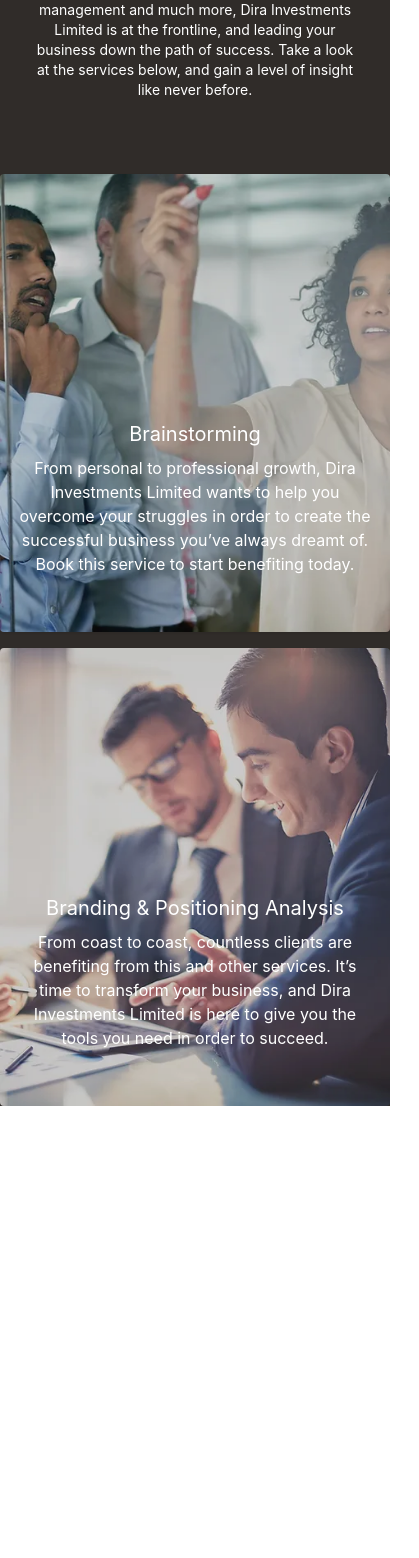
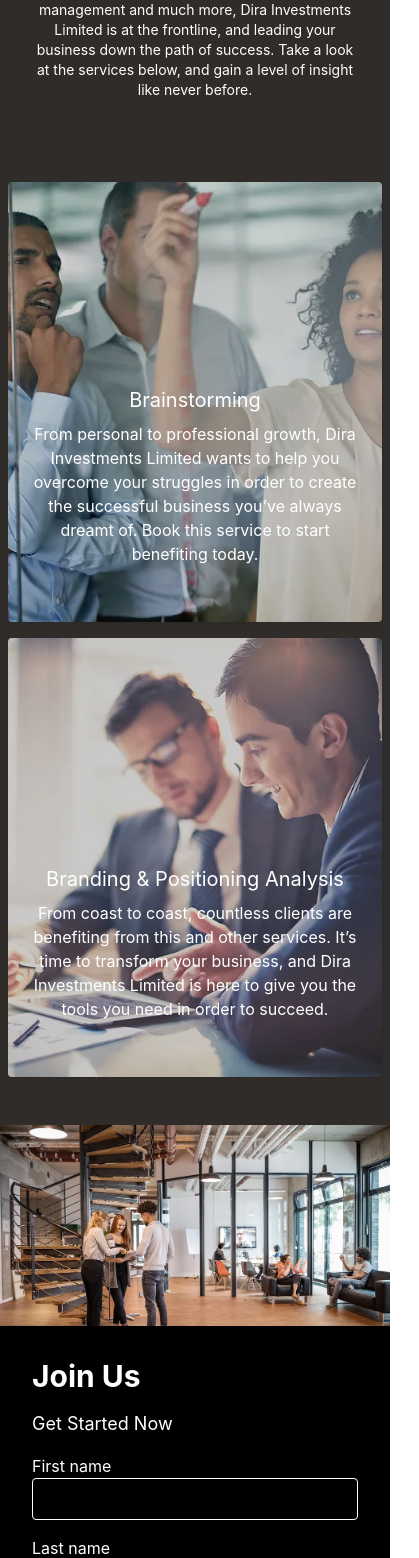
Before and after one commit to letmechek/dira-investments, a React (Create React App) app: page / in a window 390 px wide. Shown: the part 1071-2629 px from the top of the page, 419 px wide, since content can reach past the window. Before the commit the page ends 2177 px from the top, so only its background shows below. Built offline with nearby package versions, Linux system fonts and the light colour scheme.

Commit message:
adds testimonials

```diff
--- a/src/App.js
+++ b/src/App.js
@@ -1,6 +1,8 @@
 import Hero from "./components/Hero/Hero";
+import JoinUs from "./components/JoinUs/JoinUs";
 import Navbar from "./components/Navbar/Navbar";
 import Services from "./components/Services/Services";
+import Testimonials from "./components/Testimonials/Testimonials";
 
 
 function App() {
@@ -9,6 +11,8 @@
       <Navbar />
       <Hero />
       <Services/>
+      <JoinUs/>
+      <Testimonials/>
     </>
   );
 }
--- /dev/null
+++ b/src/components/JoinUs/JoinUs.jsx
@@ -0,0 +1,40 @@
+import joinImage from '../../Assets/images/join.webp';
+
+export default function JoinUs() {
+  return (
+    <>
+      <img src={joinImage} alt="Join Us" className="w-full h-auto " />
+    <div className="bg-black text-white p-8 ">
+      <h2 className="text-3xl font-bold mb-4 ">Join Us</h2>
+      <p className="text-lg mb-4">Get Started Now</p>
+      <form>
+        <div className="mb-4">
+          <label htmlFor="firstName" className="block">First name</label>
+          <input type="text" id="firstName" className="w-full border border-white rounded px-4 py-2 bg-black" />
+        </div>
+        <div className="mb-4">
+          <label htmlFor="lastName" className="block">Last name</label>
+          <input type="text" id="lastName" className="w-full border border-white rounded px-4 py-2 bg-black" />
+        </div>
+        <div className="mb-4">
+          <label htmlFor="email" className="block">Email</label>
+          <input type="email" id="email" className="w-full border border-white rounded px-4 py-2 bg-black" />
+        </div>
+        <div className="mb-4">
+          <label htmlFor="phone" className="block">Phone</label>
+          <input type="tel" id="phone" className="w-full border border-white rounded px-4 py-2 bg-black" />
+        </div>
+        <div className="mb-4">
+          <label htmlFor="company" className="block">Company</label>
+          <input type="text" id="company" className="w-full border border-white rounded px-4 py-2 bg-black" />
+        </div>
+        <div className="mb-4">
+          <label htmlFor="position" className="block">Position</label>
+          <input type="text" id="position" className="w-full border border-white rounded px-4 py-2 bg-black" />
+        </div>
+        <button type="submit" className="bg-white text-black px-4 py-2 rounded ">Submit</button>
+      </form>
+    </div>
+    </>
+  );
+}
--- a/src/components/Services/Services.jsx
+++ b/src/components/Services/Services.jsx
@@ -4,14 +4,14 @@
 
 export default function Services() {
     return (
-      <div style={{ backgroundColor: 'rgb(48, 44, 41)' }} className=''>
+      <div style={{ backgroundColor: 'rgb(48, 44, 41)' }} className='pb-10'>
         <div className="text-center p-9" style={{paddingBottom:'15%', paddingTop: '15%'}}>
         <h2 className="text-4xl font-bold mb-4 text-white">Service Offerings</h2>
         <p className="text-sm mb-4 text-white">
           With backgrounds in strategy, project management and much more, Dira Investments Limited is at the frontline, and leading your business down the path of success. Take a look at the services below, and gain a level of insight like never before.
         </p>
       </div>
-        <div className="grid grid-cols-1 md:grid-cols-2 gap-4">
+        <div className="grid grid-cols-1 md:grid-cols-2 gap-4 p-2">
           <div className="relative">
             <img src={service1} alt="Brainstorming" className="w-full h-auto rounded shadow" style={{ opacity: 0.8 }}/>
             <div className="absolute pb-10 left-0 right-0 bottom-0 flex items-center justify-center">
--- /dev/null
+++ b/src/components/Testimonials/Testimonials.jsx
@@ -0,0 +1,35 @@
+export default function Testimonials() {
+    const testimonials = [
+      {
+        name: 'James Gichuru',
+        quote: 'Im impressed with the professionalism and dedication of the team at Dira Investments. They have helped me navigate the complexities of the African market and achieve significant growth for my business.',
+      },
+      {
+        name: 'Issa Mohamed',
+        quote: 'Working with Dira Investments has been a game-changer for my startup. Their strategic insights and tailored solutions have positioned us for success in the African market.',
+      },
+      {
+        name: 'Mohamed Osman',
+        quote: 'I highly recommend Dira Investments to anyone looking to expand their business in Africa. Their expertise and deep understanding of the local market have been instrumental in our growth and profitability.',
+      },
+    ];
+
+    return (
+      <div style={{ backgroundColor: 'rgb(48, 44, 41)' }} className='pb-10'>
+        <div className="text-center p-9" style={{ paddingBottom: '7%', paddingTop: '15%' }}>
+          <h2 className="text-4xl font-bold mb-4 text-white">Client Testimonials</h2>
+          <p className="text-md mb-4 text-white">
+            Straight From the Source
+          </p>
+        </div>
+        <div className="flex justify-center">
+          {testimonials.map((testimonial, index) => (
+            <div key={index} className="bg-black p-4 mx-2 rounded text-white">
+              <p>{testimonial.quote}</p>
+              <p className="text-white font-bold mt-4">{testimonial.name}</p>
+            </div>
+          ))}
+        </div>
+      </div>
+    );
+  }
```
Also changed, not shown: src/Assets/images/join.webp (added).
